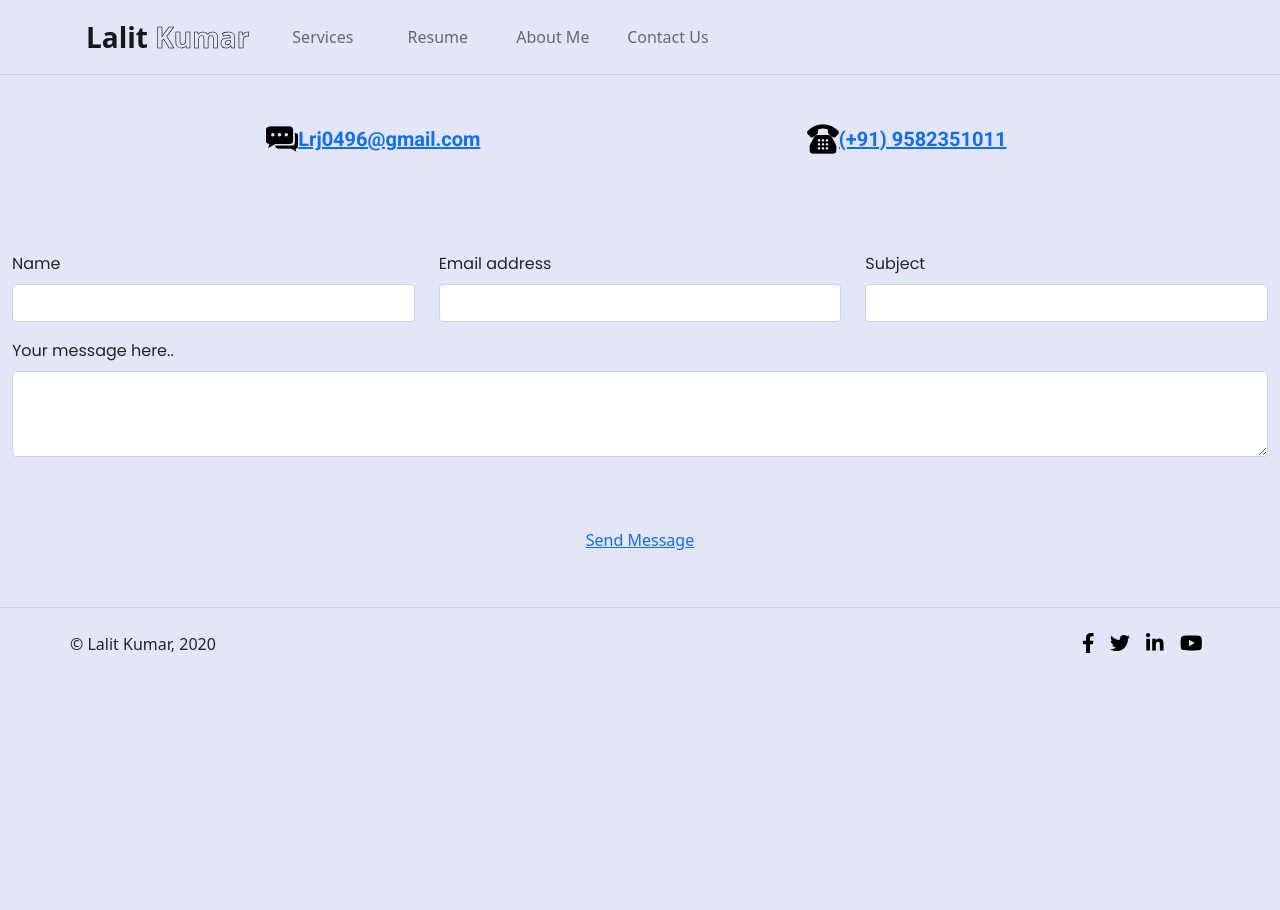
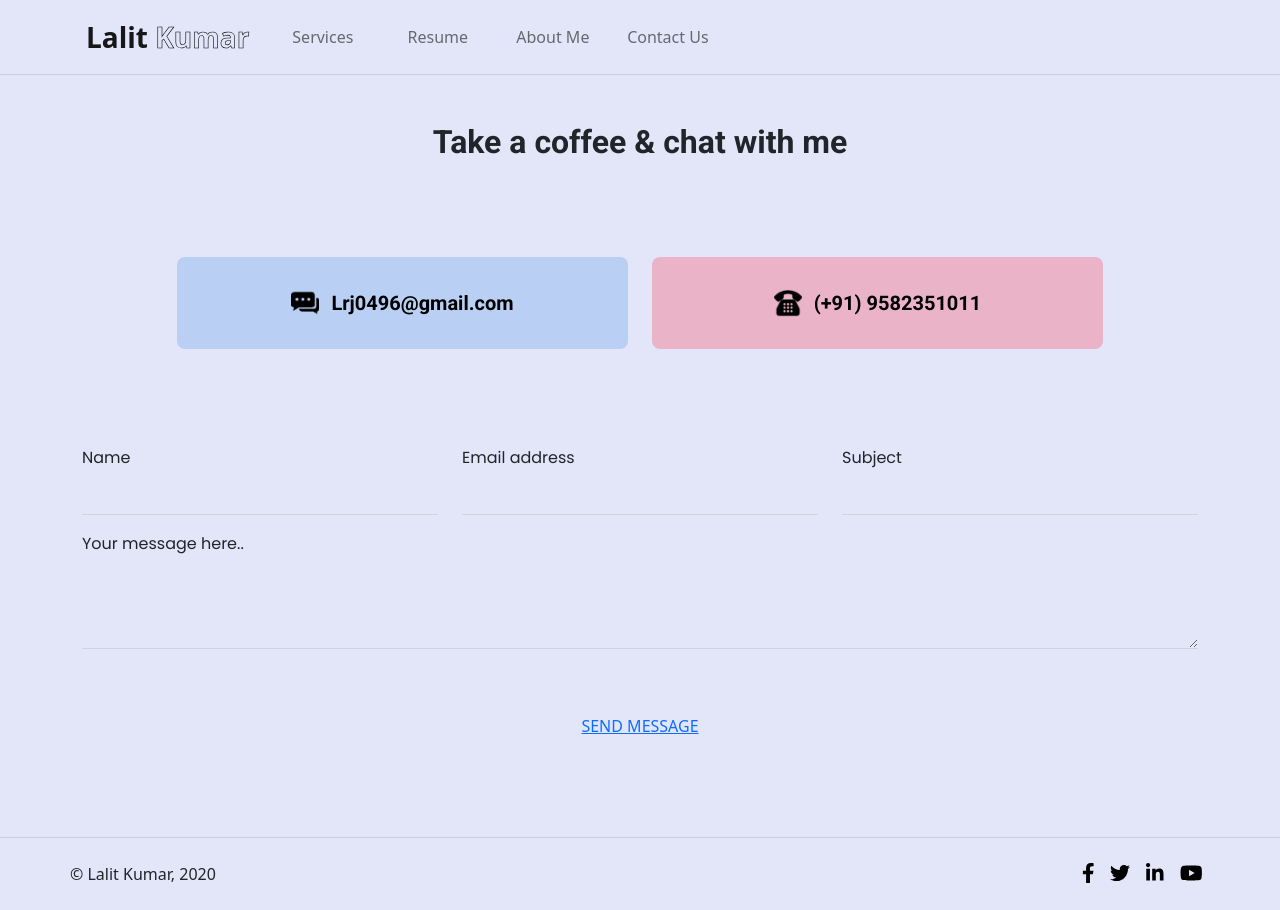
Before and after one commit to lalit-029/react-course, a React (Create React App) app: page /contact in a window 1280 px wide. Before the commit the page ends 800 px from the top, so only its background shows below. Built offline with nearby package versions, Linux system fonts and the light colour scheme.

Commit message:
completed ui for Contact page

```diff
--- a/src/main/Contact.js
+++ b/src/main/Contact.js
@@ -1,9 +1,12 @@
 import React from 'react';
-import {Row, Col, Button, Form} from 'react-bootstrap';
+import {Row, Col, Button, Form, Container} from 'react-bootstrap';
 
 function Contact() {
     return (
         <div className="pb-5">
+            <Container className="p-0">
+                <Form className="contact-form py-5">
+                    <h2 className="text-center mb-0 pb-5">Take a coffee & chat with me</h2>
                     <Row className="mx-0 py-5 contact-link-row">
                         <Col xs="12" lg={{ span: 5, offset: 1 }}>
                             <a className="d-flex align-items-center justify-content-center contact-links">
@@ -58,6 +61,8 @@ function Contact() {
                         Send Message
                         </Button>
                     </Row>
+                </Form>
+            </Container>
         </div>
     );
 }
```
Lines whose indentation alone changed are shown as unchanged.
